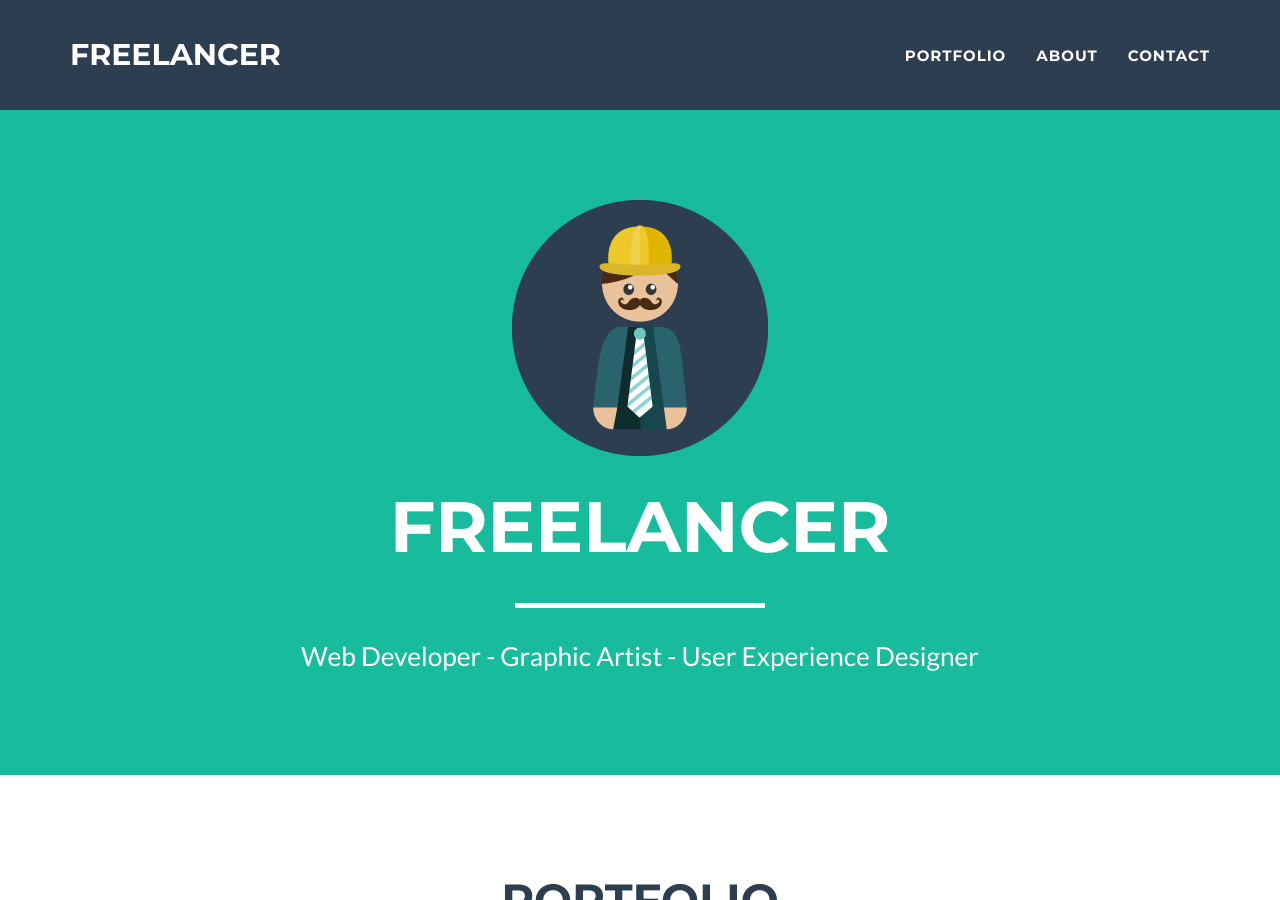
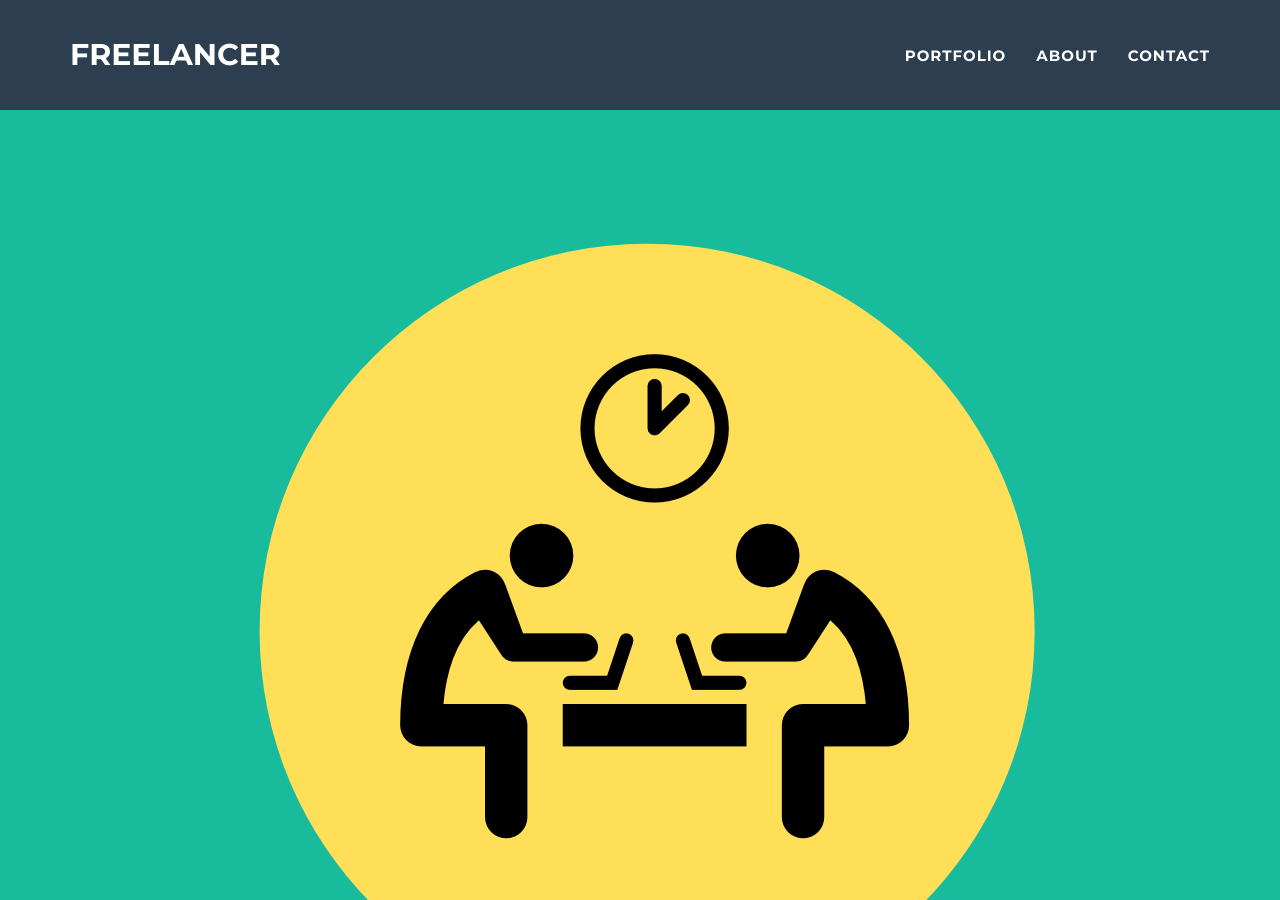
Before and after one commit to UoA-eResearch/HackyHour, a Jekyll site: the page built from index.html, in a window 1280 px wide and 900 px high. Built offline with Jekyll 4.4.1, drawn with Linux system fonts in a browser that asks for light colours.

Commit message:
changed the logo

```diff
--- a/_includes/header.html
+++ b/_includes/header.html
@@ -3,7 +3,7 @@
         <div class="container">
             <div class="row">
                 <div class="col-lg-12">
-                    <img class="img-responsive" src="img/profile.png" alt="">
+                    <img class="img-responsive" src="img/hacky.png" alt="">
                     <div class="intro-text">
                         <span class="name">{{ site.title }}</span>
                         <hr class="star-light">
```
